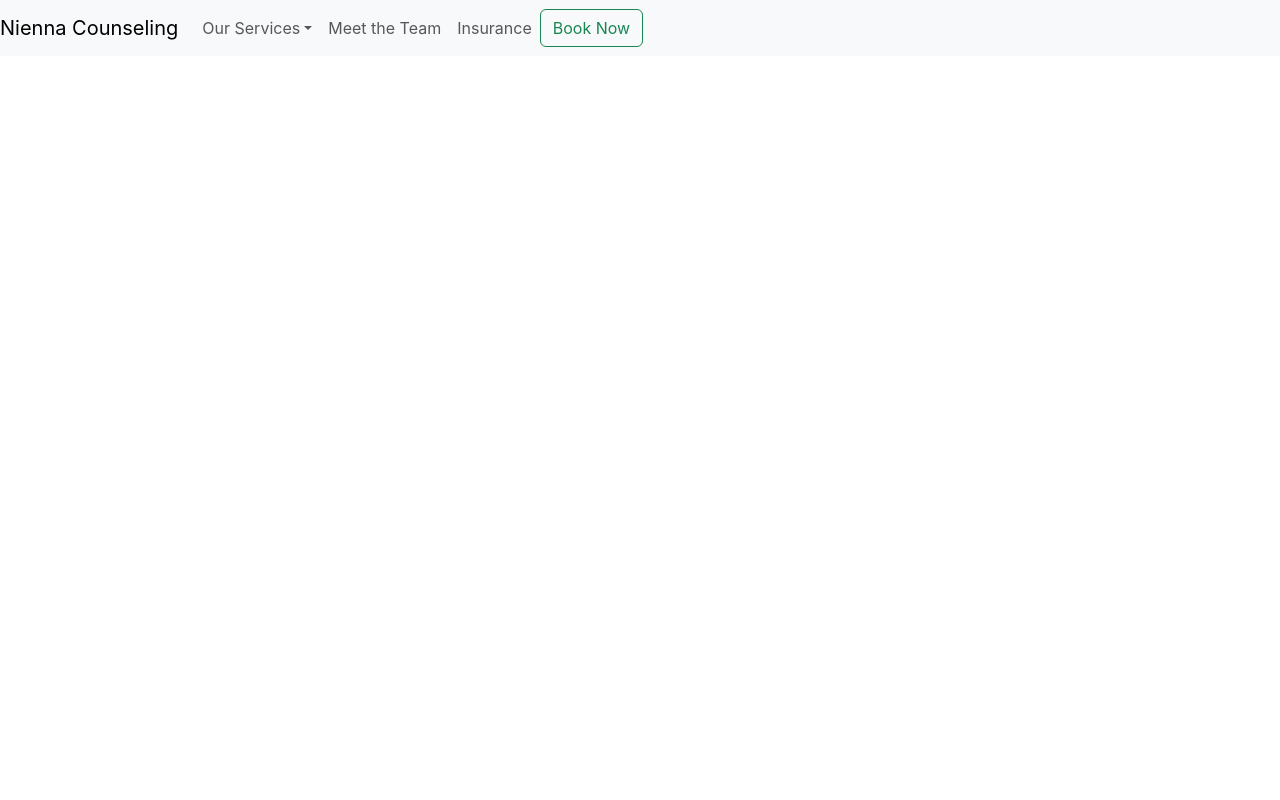
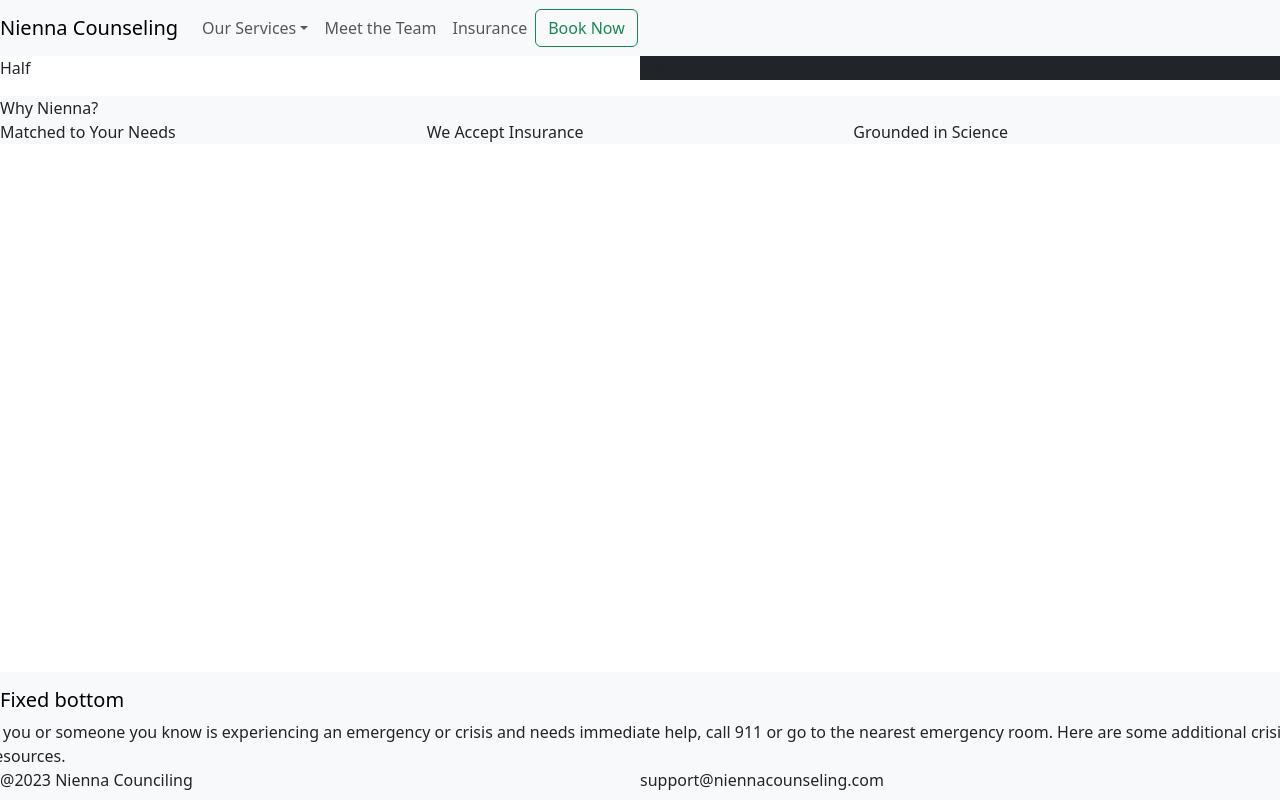
Before and after one commit to OldSociety/nienna-front, a React (Create React App) app: page / in a window 1280 px wide. Built offline with nearby package versions, Linux system fonts and the light colour scheme.

Commit message:
heroModule setup

```diff
--- /dev/null
+++ b/src/Components/HeroModule.tsx
@@ -0,0 +1,18 @@
+import React from 'react'
+
+function HeroModule() {
+  return (
+    <div className='heroModule bg-light'>
+      <div className="row">
+        <div className="Why">Why Nienna?</div>
+        <div className="row">
+          <div className="col-4">Matched to Your Needs</div>
+          <div className="col-4">We Accept Insurance</div>
+          <div className="col-4">Grounded in Science</div>
+        </div>
+      </div>
+    </div>
+  )
+}
+
+export default HeroModule
--- /dev/null
+++ b/src/Components/HeroModule2.tsx
@@ -0,0 +1,14 @@
+import React from 'react'
+
+function HeroModule2() {
+  return (
+    <div className="">
+      <div className="row">
+      <div className="col-6 welcome-img">Half</div>
+      <div className="col-6 welcome-img bg-dark">Block</div>
+      </div>
+    </div>
+  )
+}
+
+export default HeroModule2
--- a/src/Core/Footer.tsx
+++ b/src/Core/Footer.tsx
@@ -1,13 +1,26 @@
-import React from 'react';
+import React from 'react'
 
 function Footer() {
   return (
     <footer>
-      <ul className="ml-1 mt-8 flex items-center">
-2023
-      </ul>
+      <nav className="navbar fixed-bottom navbar-light bg-light">
+        <a className="navbar-brand" href="#">
+          Fixed bottom
+        </a>
+        <div className="row">
+        If you or someone you know is experiencing an emergency or crisis and needs immediate help, call 911 or go to the nearest emergency room. Here are some additional crisis resources.
+        <div className="row">
+          <div className="col-6">
+            @2023 Nienna Counciling
+          </div>
+          <div className="col-6">
+            support@niennacounseling.com
+          </div>
+        </div>
+        </div>
+      </nav>
     </footer>
-  );
+  )
 }
 
-export default Footer;
+export default Footer
--- a/src/Core/Home.tsx
+++ b/src/Core/Home.tsx
@@ -1,18 +1,19 @@
-import React from 'react';
-import Header from './Header';
-import Footer from './Footer';
+import React from 'react'
+import Header from './Header'
+import HeroModule from '../Components/HeroModule'
+import HeroModule2 from '../Components/HeroModule2'
+import Footer from './Footer'
 
 function Home() {
   return (
     <div className="main-container mx-auto">
-      <div className="row">
-        <div className="col-lg-5 col-md-12">
-          <Header />
-          <Footer />
-        </div>
-      </div>
+      <Header />
+      <HeroModule2 />
+      <p />
+      <HeroModule />
+      <Footer />
     </div>
-  );
+  )
 }
 
-export default Home;
+export default Home
--- a/src/index.scss
+++ b/src/index.scss
@@ -1,29 +1,6 @@
-header {
-  position: fixed;
-  top: 0;
+html,
+body {
+  height: 100%;
   width: 100%;
+  margin: 0;
 }
-
-body {
-  margin: 0;
-  font-family: -apple-system, BlinkMacSystemFont, 'Segoe UI', 'Roboto', 'Oxygen',
-    'Ubuntu', 'Cantarell', 'Fira Sans', 'Droid Sans', 'Helvetica Neue',
-    sans-serif;
-  -webkit-font-smoothing: antialiased;
-  -moz-osx-font-smoothing: grayscale;
-}
-
-code {
-  font-family: source-code-pro, Menlo, Monaco, Consolas, 'Courier New',
-    monospace;
-}
-
-#nav {
-  overflow: hidden;
-  display: flex;
-  flex-direction: row;
-  position: fixed !important;
-  left: 0 !important;
-  top: 0 !important;
-  width: 100%;
-}
```
Also changed, not shown: src/Core/Header.tsx (indentation only).
